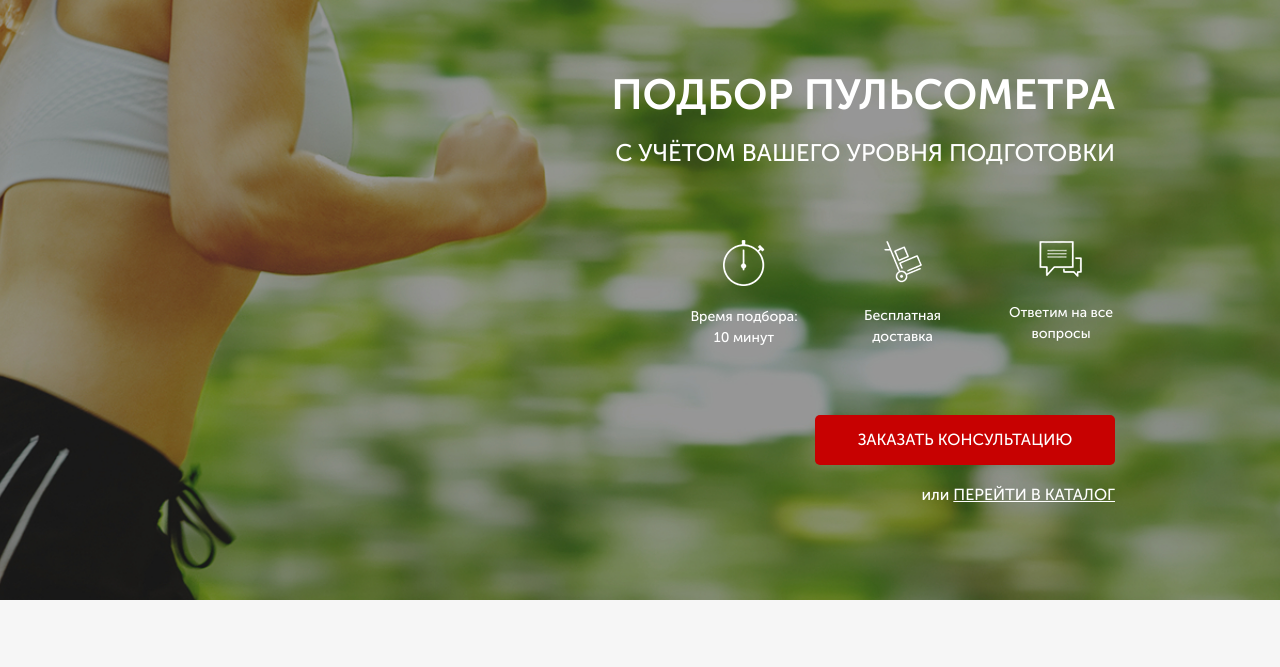
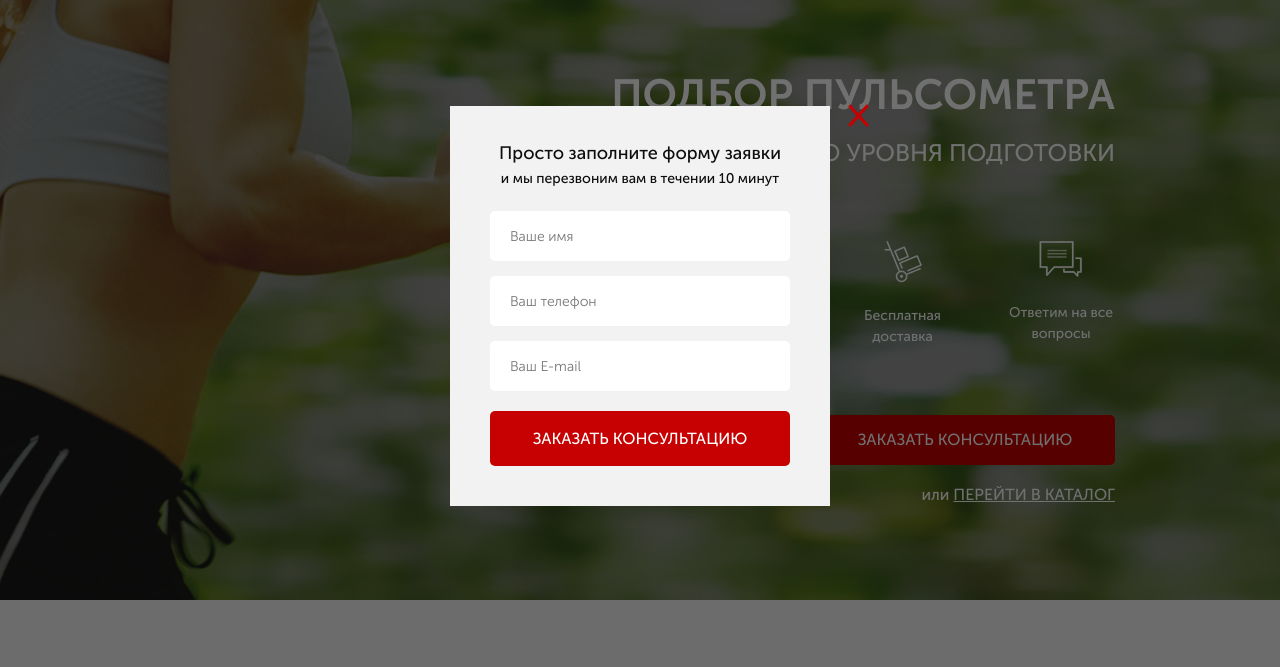
Before and after one commit to drayns20/pulsmeter, a website: page src/index.html in a window 1280 px wide. Both pictures are taken after a click on the button "ЗАКАЗАТЬ ЗВОНОК". Shown: the part 94-761 px from the top of the page. Drawn offline with nearby package versions, Linux system fonts and the light colour scheme.

Commit message:
added modal windows

```diff
--- a/src/index.html
+++ b/src/index.html
@@ -24,7 +24,7 @@
                 </div>
                 <div class="header__contacts">
                     <a href="tel:+74999228974" class="header__phone">+7 (499) 922-89-74</a>
-                    <button class="button">заказать звонок</button>
+                    <button data-modal="consultation" class="button">заказать звонок</button>
                 </div>
             </header>
             <div class="promo__wrapper">
@@ -45,7 +45,7 @@
                         Ответим на все вопросы
                     </div>
                 </div>
-                <button class="button button_main">заказать консультацию</button>
+                <button data-modal="consultation" class="button button_main">заказать консультацию</button>
                 <div class="promo__link">
                     или
                     <a href="#">ПЕРЕЙТИ В КАТАЛОГ</a>
@@ -170,7 +170,7 @@
                     <div class="catalog-item__wrapper">
                         <div class="catalog-item__content catalog-item__content_active">
                             <img src="img/pulsmeter.png" alt="Pulsemeter" class="catalog-item__img">
-                            <div class="catalog-item__subtitle">Пульсометр Polar FT1</div>
+                            <div class="catalog-item__subtitle">Пульсометр Suunto M2</div>
                             <div class="catalog-item__descr">Для первых шагов в тренировках, основанных на сердечном ритме</div>
                             <a href="#" class="catalog-item__link">ПОДРОБНЕЕ</a>
                         </div>
@@ -248,7 +248,7 @@
                     <div class="catalog-item__wrapper">
                         <div class="catalog-item__content catalog-item__content_active">
                             <img src="img/pulsmeter.png" alt="Pulsemeter" class="catalog-item__img">
-                            <div class="catalog-item__subtitle">Пульсометр Polar FT1</div>
+                            <div class="catalog-item__subtitle">Пульсометр Suunto M2</div>
                             <div class="catalog-item__descr">Для первых шагов в тренировках, основанных на сердечном ритме</div>
                             <a href="#" class="catalog-item__link">ПОДРОБНЕЕ</a>
                         </div>
@@ -274,7 +274,7 @@
                     <div class="catalog-item__wrapper">
                         <div class="catalog-item__content catalog-item__content_active">
                             <img src="img/pulsmeter.png" alt="Pulsemeter" class="catalog-item__img">
-                            <div class="catalog-item__subtitle">Пульсометр Polar FT1</div>
+                            <div class="catalog-item__subtitle">Пульсометр Polar FT4</div>
                             <div class="catalog-item__descr">Для первых шагов в тренировках, основанных на сердечном ритме</div>
                             <a href="#" class="catalog-item__link">ПОДРОБНЕЕ</a>
                         </div>
@@ -357,7 +357,7 @@
                     <div class="catalog-item__wrapper">
                         <div class="catalog-item__content catalog-item__content_active">
                             <img src="img/pulsmeter.png" alt="Pulsemeter" class="catalog-item__img">
-                            <div class="catalog-item__subtitle">Пульсометр Polar FT1</div>
+                            <div class="catalog-item__subtitle">Пульсометр Suunto M2</div>
                             <div class="catalog-item__descr">Для первых шагов в тренировках, основанных на сердечном ритме</div>
                             <a href="#" class="catalog-item__link">ПОДРОБНЕЕ</a>
                         </div>
@@ -447,6 +447,38 @@
         </div>
     </footer>
 
+    <div class="overlay">
+        <div class="modal" id="consultation">
+            <div class="modal__close">&times;</div>
+            <div class="modal__subtitle">Просто заполните форму заявки</div>
+            <div class="modal__descr">и мы перезвоним вам в течении 10 минут</div>
+            <form action="#" class="feed-form feed-form_mt25">
+                <input name="name" required placeholder="Ваше имя" type="text">
+                <input name="phone" required placeholder="Ваш телефон" type="number">
+                <input name="email" required placeholder="Ваш E-mail" type="email">
+                <button class="button button_submit">заказать консультацию</button>
+            </form>
+        </div>
+
+        <div class="modal" id="order">
+            <div class="modal__close">&times;</div>
+            <div class="modal__subtitle">Ваш заказ:</div>
+            <div class="modal__descr">Пульсометр Polar FT1</div>
+            <form action="#" class="feed-form feed-form_mt25">
+                <input name="name" required placeholder="Ваше имя" type="text">
+                <input name="phone" required placeholder="Ваш телефон" type="number">
+                <input name="email" required placeholder="Ваш E-mail" type="email">
+                <button class="button button_submit">Купить</button>
+            </form>
+        </div>
+
+        <div class="modal modal_mini" id="thanks">
+            <div class="modal__close">&times;</div>
+            <div class="modal__subtitle">Спасибо за вашу заявку!</div>
+            <div class="modal__descr">Наш менеджер свяжется с вами в ближайшее время!</div>
+        </div>
+    </div>
+
     <script type="text/javascript" src="https://code.jquery.com/jquery-1.11.0.min.js"></script>
     <script type="text/javascript" src="https://code.jquery.com/jquery-migrate-1.2.1.min.js"></script>
     <script src="js/slick.min.js"></script>
--- a/src/js/script.js
+++ b/src/js/script.js
@@ -35,4 +35,22 @@
      toggleSlide('.catalog-item__link');
      toggleSlide('.catalog-item__back');
 
+     //modal
+
+     $('[data-modal=consultation]').on('click', function() {
+        $('.overlay, #consultation').fadeIn('slow');
+     });
+
+     $('.modal__close').on('click', function(){
+        $('.overlay, #consultation, #order, #thanks').fadeOut('slow');
+     });
+
+     $('.button_mini').each(function(i) {
+        $(this).on('click', function() {
+            $('#order .modal__descr').text($('.catalog-item__subtitle').eq(i).text());
+            $('.overlay, #order').fadeIn('slow');
+        });
+     });
+
+
 });
--- a/src/sass/blocks/_forms.scss
+++ b/src/sass/blocks/_forms.scss
@@ -18,4 +18,7 @@
         }
 
     }
+    &_mt25 {
+        margin-top: 25px;
+    }
 }
--- /dev/null
+++ b/src/sass/blocks/_modal.scss
@@ -0,0 +1,51 @@
+.overlay {
+    position: fixed;
+    display: none;
+    width: 100%;
+    height: 100%;
+    top: 0;
+    background-color: rgba($color: #000000, $alpha: 0.56);
+}
+
+.modal {
+    position: absolute;
+    top: 50%;
+    left: 50%;
+    transform: translate(-50%, -50%);
+    padding: 38px 40px 40px 40px;
+    width: 380px;
+    min-height: 400px;
+    background-color: #f2f2f2;
+    &__close {
+        position: absolute;
+        top: -3px;
+        right: -40px;
+        font-size: 40px;
+        line-height: 21px;
+        color: $main_color;
+        cursor: pointer;
+
+    }
+    &__subtitle {
+        color: #0d0d0d;
+        font-size: 18px;
+        font-weight: 400;
+        line-height: 18px;
+        text-align: center;
+    }
+    &__descr {
+        color: #0d0d0d;
+        font-size: 14px;
+        font-weight: 500;
+        line-height: 14px;
+        text-align: center;
+        margin-top: 10px;
+    }
+    &_mini {
+        min-height: 140px;
+    }
+
+}
+#consultation, #order, #thanks {
+    display: none;
+}
--- a/src/sass/style.scss
+++ b/src/sass/style.scss
@@ -18,4 +18,5 @@
 @import "blocks/catalog";
 @import "blocks/feed";
 @import "blocks/footer";
+@import "blocks/modal";
 @import "base/media";
```
Also changed, not shown: src/css/style.min.css. Lines whose indentation alone changed are shown as unchanged.
